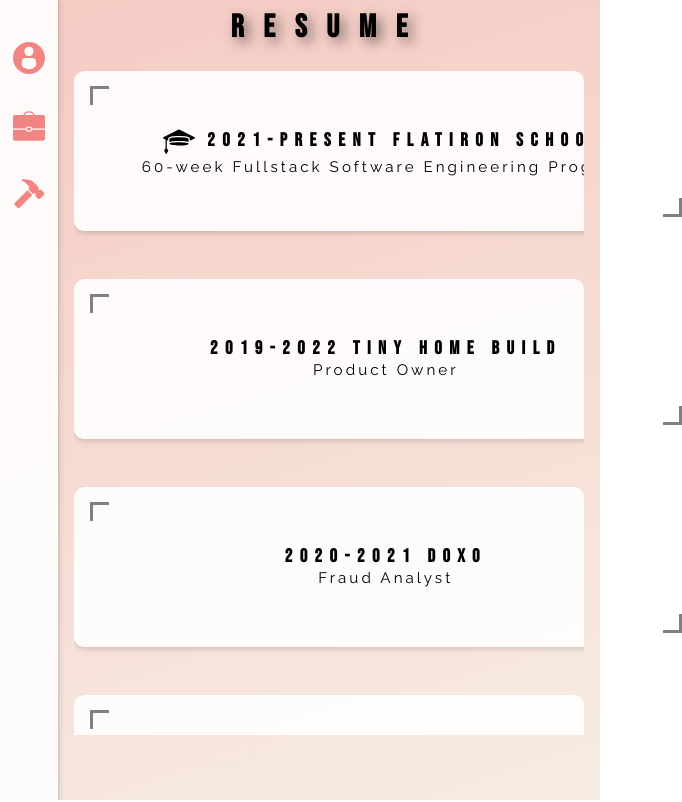
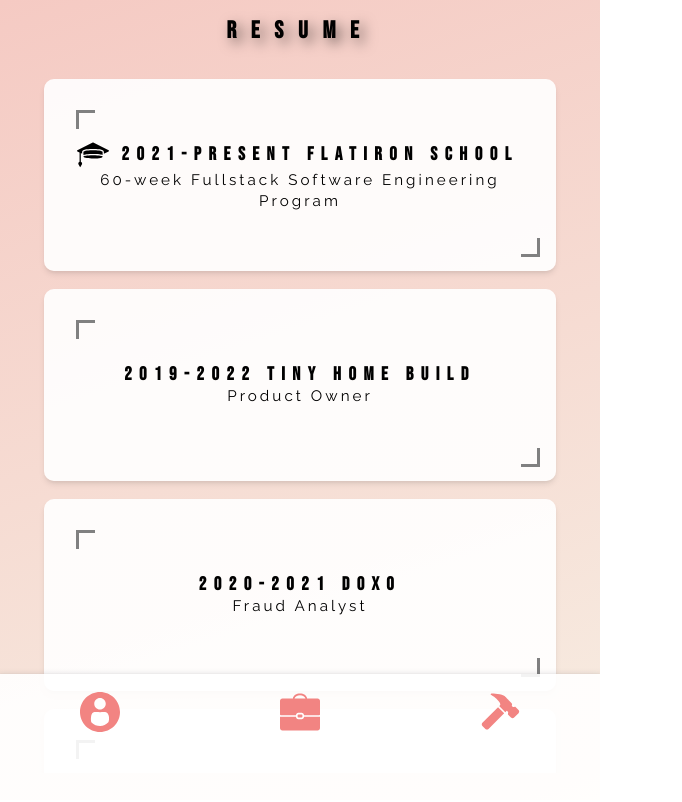
Before and after one commit to 1stofhername/portfolio-webstie, a React (Create React App) app: page /resume in a window 600 px wide. Shown: the top 802 px of the page, 682 px wide, since content can reach past the window. Built offline with nearby package versions, Linux system fonts and the light colour scheme.

Commit message:
Adds more mobile responsive styling

```diff
--- a/src/css/index.css
+++ b/src/css/index.css
@@ -410,7 +410,7 @@ li.skill-item {
 }
 
 .project-card {
-  background-color: rgba(255,255,255, .9);
+  background-color: rgba(255,255,255, .8);
   height:19rem;
   width:26rem;
   margin-top:1rem;
--- a/src/css/responsive.css
+++ b/src/css/responsive.css
@@ -109,7 +109,7 @@
 
       #top-corner {
           position:absolute;
-        transform: translate(-1.0rem, -4.5rem);
+          transform: translate(0rem, -4.5rem) rotate(180deg);
       }
 
       #bottom-corner {
@@ -146,17 +146,6 @@
       #job-details-container {
         overflow-y:scroll;
         padding:0.5rem;
-        /* max-height:fit-content; */
-        /*
-        overflow-x:scroll;
-        width:fit-content;
-        margin-left: 2rem;
-        margin-right: 2rem;
-        display:flex;
-        flex-direction: row;
-        flex-wrap: nowrap;
-        justify-content: space-between;
-        padding:1.5rem; */
       }
 
       .back-icon-container {
@@ -393,7 +382,7 @@
 
     #top-corner {
         position:absolute;
-      transform: translate(-1.0rem, -4.5rem);
+        transform: translate(0rem, -4.5rem) rotate(180deg);
     }
 
     #bottom-corner {
@@ -532,3 +521,266 @@
     }
 
 }
+
+@media all and (min-width:481px) and (max-width: 600px) {
+
+  * {
+    margin:0px;
+    padding:0px;
+    width:100%;
+    overflow-y: hidden;
+  }
+
+.App {
+    display:flex;
+    flex-direction: column-reverse;
+    max-height:100vh;
+
+}
+
+.side-bar {
+    height:fit-content;
+    width:100%;
+    /* height:10vh; */
+    z-index: 9;
+    position:absolute;
+    padding-bottom:4rem;
+}
+
+#internal-links {
+  display:flex;
+    flex-direction: row;
+    justify-content: space-around;
+    width:100%;
+}
+
+.nav-icon {
+    width:2.5rem;
+    margin:0rem;
+  }
+
+  .nav-link {
+    width:fit-content;
+  }
+
+  .page-section {
+    max-height:100vh;
+    overflow-y: hidden;
+  }
+
+#home-page {
+    width:100%;
+    margin-right:auto;
+    margin-left:auto;
+    height:90vh;
+  }
+
+  #home {
+    height:fit-content;
+    width:100%;
+  }
+
+  .title {
+    width:60%;
+    height:fit-content;
+    margin-left:auto;
+    margin-right:auto;
+  }
+
+  .sub-title {
+    width:fit-content;
+  }
+
+  .contact-menu {
+      width:90%;
+      margin-left:auto;
+      margin-right: auto;
+  }
+
+  p.connect {
+    transform: translateX(15px);
+  }
+
+  .contact-icons {
+  margin-right:0.5rem;
+  }
+
+  /* RESUME MAIN */
+
+  .resume-container {
+    overflow-y: auto;
+    display: inline-block;
+    justify-content: space-around;
+    flex-wrap: wrap;
+    position: relative;
+    padding-bottom:2rem;
+  }
+
+  .sub-title-black {
+    margin:0rem 0rem 1rem 0rem;
+    font-size:24px;
+  }
+
+  h2.sub-title-black {
+      font-size: 18px;
+
+  }
+
+  .experience-card {
+    display:flex;
+    flex-direction: column;
+    justify-content: center;
+    align-items: center;
+    margin-left:auto;
+    margin-right:auto;
+    width: 80%;
+    padding:1rem;
+    height:10rem;
+    border-radius: 10px;
+    box-shadow: rgba(0, 0, 0, 0.1) 0px 4px 6px -1px, rgba(0, 0, 0, 0.06) 0px 2px 4px -1px;
+  }
+
+  .role-details {
+    text-align: center;
+  }
+
+  #top-corner {
+      position:absolute;
+      transform: translate(1rem, -3.5rem) rotate(180deg);
+  }
+
+  #bottom-corner {
+    position:absolute;
+  transform: translate(1.0rem, 4.5rem);
+  }
+
+  /* JOB SUBPAGE */
+
+  .resume-container[detailed] {
+    max-height:fit-content;
+    min-height:fit-content;
+    overflow-y: scroll;
+    margin-bottom: 4rem;
+  }
+
+  #resume-title {
+    margin-bottom:1rem;
+    margin-top:1rem;
+    position:relative;
+  }
+
+  .sub-title-job {
+    letter-spacing: 0.2em;
+    margin:0rem 0rem 0.5rem 0rem;
+  }
+
+  #skills-demonstrated {
+    margin-left:0rem;
+  }
+
+  p.summary-paragraph {
+    text-align: justify;
+
+  }
+
+  #job-details-container {
+    overflow-y:scroll;
+    padding:0.5rem;
+    /* max-height:fit-content; */
+    /*
+    overflow-x:scroll;
+    width:fit-content;
+    margin-left: 2rem;
+    margin-right: 2rem;
+    display:flex;
+    flex-direction: row;
+    flex-wrap: nowrap;
+    justify-content: space-between;
+    padding:1.5rem; */
+  }
+
+  .job-detail {
+    padding:1rem;
+    margin-top: .5rem;
+    margin-bottom:.5rem;
+    width:100%;
+  }
+
+  #skills-demonstrated-div {
+    margin-left: 0rem;
+  }
+
+  /* PROJECTS */
+
+  #projects-page {
+    overflow-y: scroll;
+  }
+
+  #projects-title {
+    margin-top:1rem;
+  }
+
+  .projects-container {
+      overflow-y: scroll;
+      display: inline-block;
+      justify-content: space-around;
+      width:100%;
+      max-height: fit-content;
+      flex-wrap: wrap;
+      position: relative;
+      padding-bottom:2rem;
+      margin-bottom:2rem;
+  }
+
+  .project-card {
+    height:16rem;
+    width:18rem;
+    margin-top:1rem;
+    margin-right:auto;
+      margin-left:auto;
+    border-radius: 10px;
+    box-shadow: rgba(0, 0, 0, 0.24) 0px 3px 8px;
+    overflow-y: clip;
+    padding-top:1rem;
+    padding-bottom:1rem;
+    position:relative;
+  }
+
+  .project-card[expanded] {
+    height:fit-content;
+    transition-duration: 3s;
+  }
+
+  h2.sub-title-black-project {
+    font-size: 18px;
+    margin-bottom:1rem;
+
+}
+
+  .project-image {
+    margin:0rem 0rem 1rem 0rem;
+    height:10.5rem;
+    /* width:85%; */
+    margin-bottom:1.75rem;
+  }
+
+  .button-container {
+    flex-direction: column;
+    align-items: center;
+    padding: 0.5rem 0rem 0.25rem 0rem;
+    margin-top:0.75rem;
+  }
+
+  button {
+    margin-top: 1rem;
+  }
+
+  .tool-container {
+    padding-top:1rem;
+  }
+
+  .tool-icon {
+    margin:.25rem;
+    padding: 0.25rem 0.5rem 0.25rem 0.5rem;
+  }
+}
```
